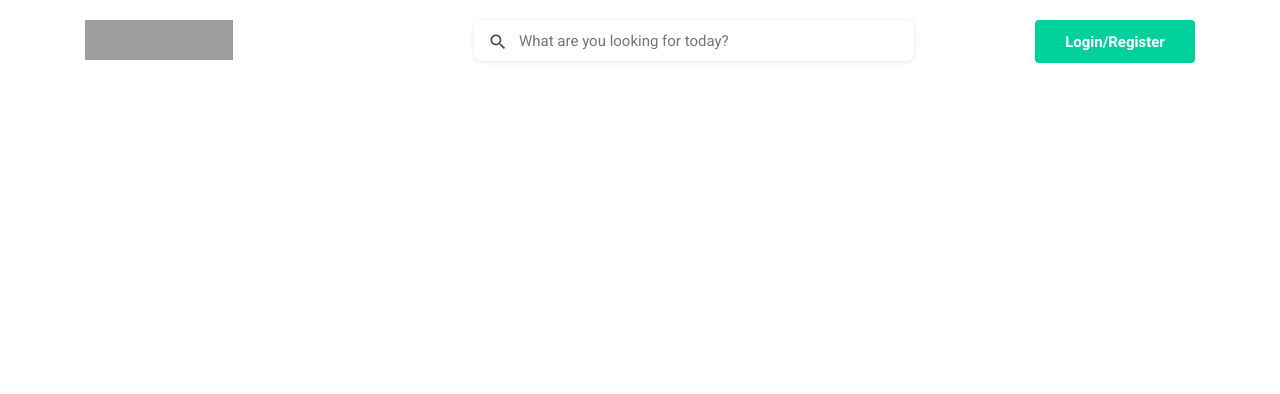
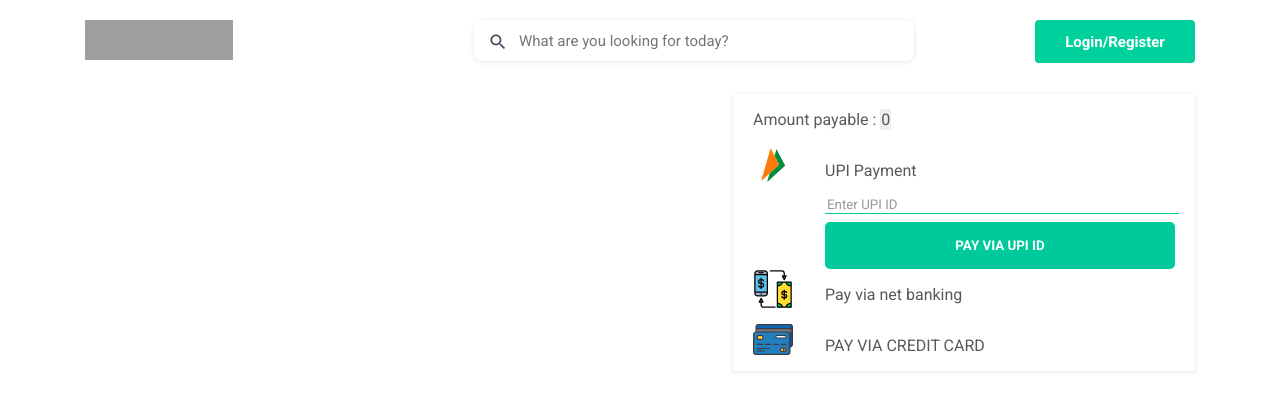
Before and after one commit to taherahmed14/Groww_Front-end_Project, a website: page Front end/groww_cart.html in a window 1280 px wide. Drawn offline with Linux system fonts and the light colour scheme; grey boxes are pictures that could not be loaded.

Commit message:
css added to right box

```diff
--- a/Front end/groww_cart.html
+++ b/Front end/groww_cart.html
@@ -10,6 +10,7 @@
     <link rel="icon" href="https://groww.in/logo-groww270.png" type="image/x-icon">
     <link rel="stylesheet" href="/styles/navbar.css">
     <link rel="stylesheet" href="/styles/cart.css">
+    <link rel="stylesheet" href="/styles/payment_methods.css">
 
 
 </head>
@@ -19,14 +20,12 @@
 
     <nav class="max-w">
         <div class="nav-div">
-            <div><a href="groww_home.html"><img class=""
-                        src="https://bit.ly/3nMw3oc"
-                        width="148" height="40" alt="Groww Logo" itemprop="logo"></a>
+            <div>
+                <a href="groww_home.html"><img class="" src="https://bit.ly/3nMw3oc" width="148" height="40" alt="Groww Logo" itemprop="logo"></a>
             </div>
 
             <div class="c-search">
-                <i class="material-icons">search</i><input type="search" id="search"
-                    placeholder="What are you looking for today?" />
+                <i class="material-icons">search</i><input type="search" id="search" placeholder="What are you looking for today?" />
             </div>
 
             <div id="thirdBox">
@@ -43,11 +42,66 @@
 
     <div id="container">
 
-       <div id="left_view_cart"></div>
+        <div id="left_view_cart"></div>
 
+        <div id="right_view_cart">
+            <div class="cards-container">
+                <div>
+                    <p>Amount payable : <span id="amount-payable">0</span></p>
+                </div>
 
-       </div>
+                <div id="upi" data-type="upi">
+                    <div class="flex">
+                        <div>
+                            <img src='/icons/bhim.svg' alt="" width="40">
 
+                        </div>
+                        <div>
+                            <p>UPI Payment</p>
+                            <form action="" id="upiData" class="payment-detail">
+                                <input type="text" name="" id="" class="underline inputBox" placeholder="Enter UPI ID"></input>
+                                <button type="submit" class="turkishButtons">Pay via upi id</button>
+                            </form>
+                        </div>
+
+                    </div>
+                </div>
+
+                <div id="netBanking" data-type="netBanking">
+                    <div class="flex">
+                        <div>
+                            <img src="/icons/net-banking.svg" alt="" width="40">
+                        </div>
+                        <div>
+                            <p>Pay via net banking</p>
+                            <form action="" id="netBankingData" class="payment-detail">
+                                <input type="text" name="" id="" class="underline inputBox" placeholder="Enter Net Banking">
+                                <button type="submit" class="turkishButtons">Pay via net banking id</button>
+
+                            </form>
+                        </div>
+                    </div>
+                </div>
+
+                <div id="creditCard" data-type="creditCard">
+                    <div class="flex">
+                        <div>
+                            <img src="/icons/credit-card.svg" alt="" width="40">
+
+                        </div>
+                        <div>
+                            <p>PAY VIA CREDIT CARD</p>
+                            <form action="" id="creditCardData" class="payment-detail">
+                                <input type="text" name="" id="" class="underline inputBox" placeholder="Enter Credit Card Number">
+                                <button type="submit" class="turkishButtons">Pay with creditCard</button>
+                            </form>
+                        </div>
+                    </div>
+                </div>
+
+            </div>
+
+        </div>
 
     </div>
 
@@ -62,4 +116,6 @@
 
 <script src="/scripts/cart.js"></script>
 <script src="/scripts/changeNavbar.js"></script>
+<script src="/scripts/payment_metods.js"></script>
+
 </html>
--- /dev/null
+++ b/styles/payment_methods.css
@@ -0,0 +1,80 @@
+#right_view_cart {
+    margin-left: 3rem;
+    flex: 1;
+    box-sizing: border-box;
+    box-shadow: 0 1px 5px 0 rgb(0 0 0 / 10%);
+    padding: 0 20px;
+}
+
+#amount-payable {
+    background-color: #eee;
+    padding: 1px;
+}
+
+.inputBox {
+    display: block;
+    width: 100%;
+}
+
+.inputBox::placeholder {
+    color: #999;
+}
+
+.inputBox:focus {
+    outline: 0;
+}
+
+.turkishButtons {
+    /* width: 200 px;
+    height: 43 px;
+    margin: auto;
+    padding: 10 px;
+    margin-top: 50 px;
+    cursor: pointer;
+    background-color: #00d09c;
+    border: none;
+    border-radius: 4 px;*/
+    font-weight: 550;
+    color: white;
+    width: 100%;
+    margin-top: 0.5rem;
+    padding: 1rem;
+    border: none;
+    border-radius: 5px;
+    text-transform: uppercase;
+    background: #00ca9b;
+}
+
+.underline {
+    display: block;
+    border: 0;
+    border-bottom: 1px solid #00d09c;
+}
+
+
+/* button,
+input {
+    display: block;
+    background-color: transparent;
+    border: 0;
+    border-bottom: 1px solid red;
+    padding: 3px;
+    margin: 5px;
+} */
+
+.flex {
+    display: flex;
+}
+
+.flex>div:last-child {
+    flex: 1;
+    margin-left: 2rem;
+}
+
+.payment-detail {
+    display: none;
+}
+
+.open {
+    display: block;
+}
```
Also changed, not shown: icons/bhim.svg (added), icons/credit-card.svg (added), icons/net-banking.svg (added), icons/upi.svg (added).
